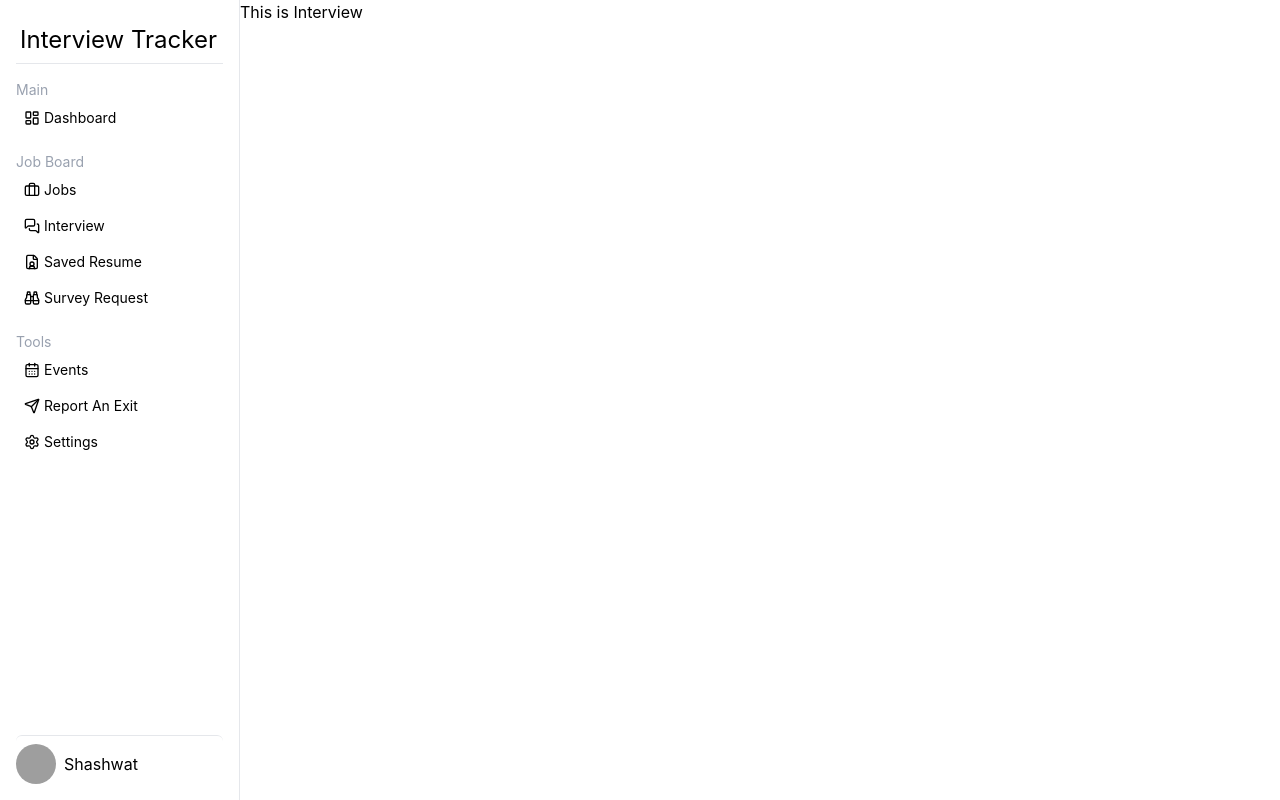
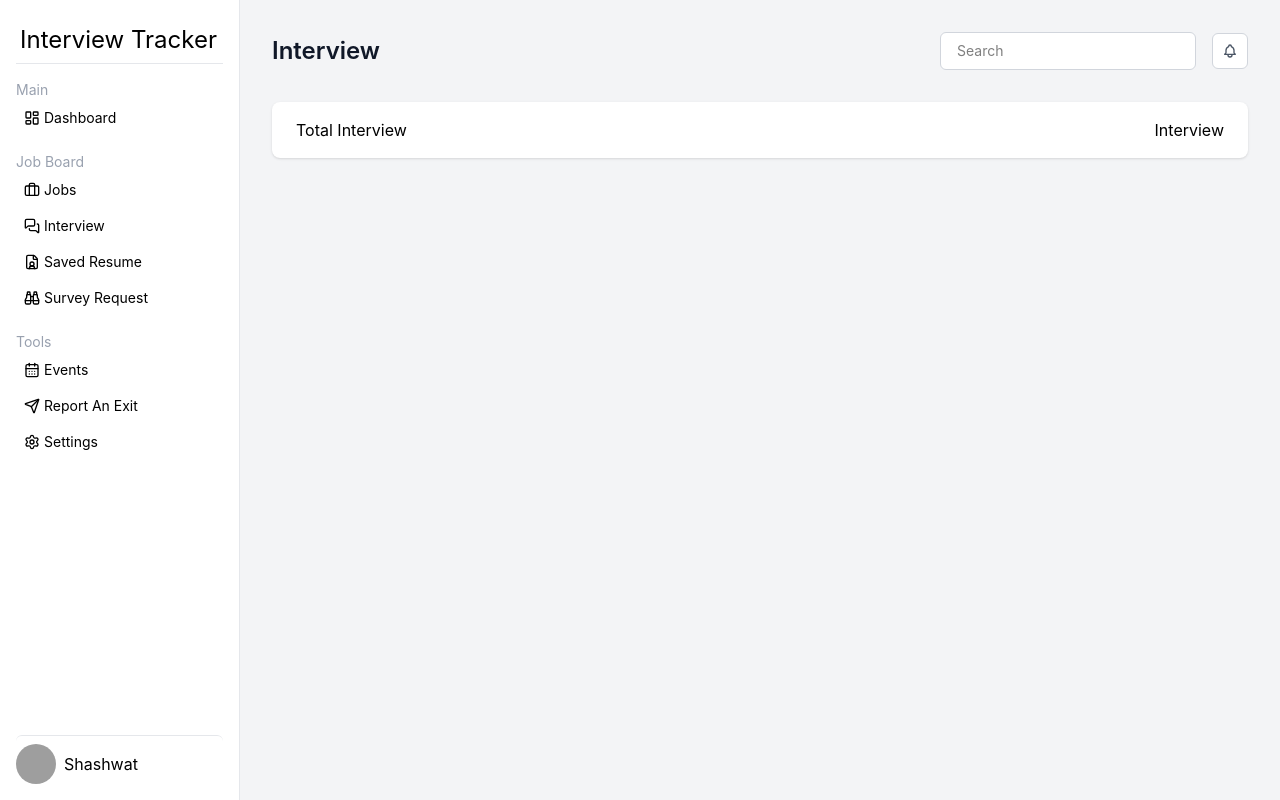
Before and after one commit to Shashwat64/Job-Tracker, a React (Vite) app: page /app/interview in a window 1280 px wide. Built offline with nearby package versions, Linux system fonts and the light colour scheme; no server answers; grey boxes are pictures that could not be loaded.

Commit message:
reafactor: make aside fixed position

```diff
--- a/src/Components/MainNav.jsx
+++ b/src/Components/MainNav.jsx
@@ -5,7 +5,7 @@ import { LayoutDashboard, Briefcase, MessagesSquare, Binoculars, FileUser, Calen
 
 export default function MainNav(){
   return (
-    <aside className="flex flex-col p-4 bg-white h-screen w-60 border-r border-gray-200">
+    <aside className="flex flex-col fixed top-0 bottom-0 left-0 p-4 bg-white h-screen w-60 border-r border-gray-200 overflow-hidden">
       <Link to="/">
         <div className="flex py-2 px-1 border-b border-gray-200 h-12">
           <h1 className="text-2xl">Interview Tracker</h1>
--- a/src/Components/MainNavChildren/AddJob.jsx
+++ b/src/Components/MainNavChildren/AddJob.jsx
@@ -4,7 +4,7 @@ import { JobContext } from '../../App'
 
 export default function AddJob({ setAddJobModal, openModalId, setOpenModalId }){
 
-  const {interviewJson, setInterviewJson} = useContext(JobContext)
+  const {interviewJson, setInterviewJson, activeBtn} = useContext(JobContext)
 
   console.log(interviewJson)
 
--- a/src/Components/MainNavChildren/Dashboard.jsx
+++ b/src/Components/MainNavChildren/Dashboard.jsx
@@ -96,8 +96,8 @@ export default function Dashboard() {
 
 
   return (
-    <div className=" bg-gray-100 p-8 font-sans text-gray-800 grow select-none">
-      <div className="w-full space-y-6">
+    <div className=" bg-gray-100 p-8 font-sans text-gray-800 grow select-none ml-60 h-screen">
+      <div className="w-full h-full space-y-6">
 
         {/* Header */}
         <div className="flex justify-between items-center mb-8">
--- a/src/Components/MainNavChildren/Events.jsx
+++ b/src/Components/MainNavChildren/Events.jsx
@@ -2,8 +2,8 @@ import { Link } from 'react-router-dom'
 
 export default function Events(){
   return (
-    <>
+    <main className='ml-60'>
       <h2>This is Events</h2>
-    </>
+    </main>
   )
 }
--- a/src/Components/MainNavChildren/Interview.jsx
+++ b/src/Components/MainNavChildren/Interview.jsx
@@ -3,7 +3,33 @@ import { Link } from 'react-router-dom'
 export default function Interview(){
   return (
     <>
-      <h2>This is Interview</h2>
+      <main className='bg-gray-100 grow p-8 ml-60 h-screen overflow-auto'>
+        {/* {addJobModal && <AddJob setAddJobModal={setAddJobModal} openModalId = {openModalId} setOpenModalId={setOpenModalId}/>} */}
+
+        <div className="w-full space-y-6 ">
+
+        {/* Header */}
+          <div className="flex justify-between items-center mb-8 ">
+            <h1 className="text-2xl font-semibold text-gray-900">Interview</h1>
+            <div className="flex items-center space-x-4">
+              <input
+                type="text"
+                placeholder="Search"
+                className="border border-gray-300 rounded-md px-4 py-2 text-sm w-64 bg-white outline-none focus:border-gray-400"
+              />
+              <button className="w-9 h-9 border border-gray-300 rounded-md flex items-center justify-center bg-white hover:bg-gray-50">
+                <svg className="w-4 h-4 text-gray-600" fill="none" stroke="currentColor" viewBox="0 0 24 24">
+                  <path strokeLinecap="round" strokeLinejoin="round" strokeWidth="2" d="M15 17h5l-1.405-1.405A2.032 2.032 0 0118 14.158V11a6.002 6.002 0 00-4-5.659V5a2 2 0 10-4 0v.341C7.67 6.165 6 8.388 6 11v3.159c0 .538-.214 1.055-.595 1.436L4 17h5m6 0v1a3 3 0 11-6 0v-1m6 0H9" />
+                </svg>
+              </button>
+            </div>
+          </div>
+          <section className='flex bg-white p-4 rounded-lg justify-between shadow-sm'>
+            <p className='ml-2'>Total Interview</p>
+            <p className='mr-2'>Interview</p>
+          </section>
+        </div>
+        </main>
     </>
   )
 }
--- a/src/Components/MainNavChildren/Jobs.jsx
+++ b/src/Components/MainNavChildren/Jobs.jsx
@@ -101,7 +101,7 @@ export default function Jobs(){
           {/* Company Name */}
           <div className='flex ' >
             <div className='w-8 h-8 flex items-center justify-center rounded-full shadow-md shadow-gray-600/30'>
-              <img src={interview.company.logoLink} className='w-6' alt={`${interview.company.name} logo`}/>
+              <img src={ `https://img.logo.dev/${interview.company.url}?token=${import.meta.env.VITE_LOGO_DEV_PUBLISHABLE_KEY}&size=60&retina=true`} className='w-6' alt={`${interview.company.name} logo`}/>
             </div>
 
             <div className='ml-2'>
@@ -158,7 +158,7 @@ export default function Jobs(){
 
   return (
     <>
-      <main className='bg-gray-100 grow p-8'>
+      <main className='bg-gray-100 grow p-8 overflow-auto ml-60'>
         {addJobModal && <AddJob setAddJobModal={setAddJobModal} openModalId = {openModalId} setOpenModalId={setOpenModalId}/>}
 
         <div className="w-full space-y-6">
--- a/src/Components/MainNavChildren/ReportAnExit.jsx
+++ b/src/Components/MainNavChildren/ReportAnExit.jsx
@@ -2,8 +2,8 @@ import { Link } from 'react-router-dom'
 
 export default function ReportAnExit(){
   return (
-    <>
+    <main className='ml-60'>
       <h2>This is ReportAnExit</h2>
-    </>
+    </main>
   )
 }
--- a/src/Components/MainNavChildren/SavedResume.jsx
+++ b/src/Components/MainNavChildren/SavedResume.jsx
@@ -2,8 +2,8 @@ import { Link } from 'react-router-dom'
 
 export default function SavedResume(){
   return (
-    <>
+    <main className='ml-60'>
       <h2>This is SavedResume</h2>
-    </>
+    </main>
   )
 }
--- a/src/Components/MainNavChildren/Settings.jsx
+++ b/src/Components/MainNavChildren/Settings.jsx
@@ -2,8 +2,8 @@ import { Link } from 'react-router-dom'
 
 export default function Settings(){
   return (
-    <>
+    <main className='ml-60'>
       <h2>This is Settings</h2>
-    </>
+    </main>
   )
 }
--- a/src/Components/MainNavChildren/SurveyRequest.jsx
+++ b/src/Components/MainNavChildren/SurveyRequest.jsx
@@ -2,8 +2,8 @@ import { Link } from 'react-router-dom'
 
 export default function SurveyRequest(){
   return (
-    <>
+    <main className='ml-60'>
       <h2>This is SurveyRequest</h2>
-    </>
+    </main>
   )
 }
--- a/src/data/interviewList.js
+++ b/src/data/interviewList.js
@@ -81,8 +81,8 @@ const interviewList = [
     salaryRange: { min: 1800000, max: 2800000 },
     date: "2026-03-12",
     interviewType: "Virtual",
-    stage: "Pending",
-    isDeleted: true
+    stage: "Interview",
+    isDeleted: false
   },
   {
     id: 1,
```
